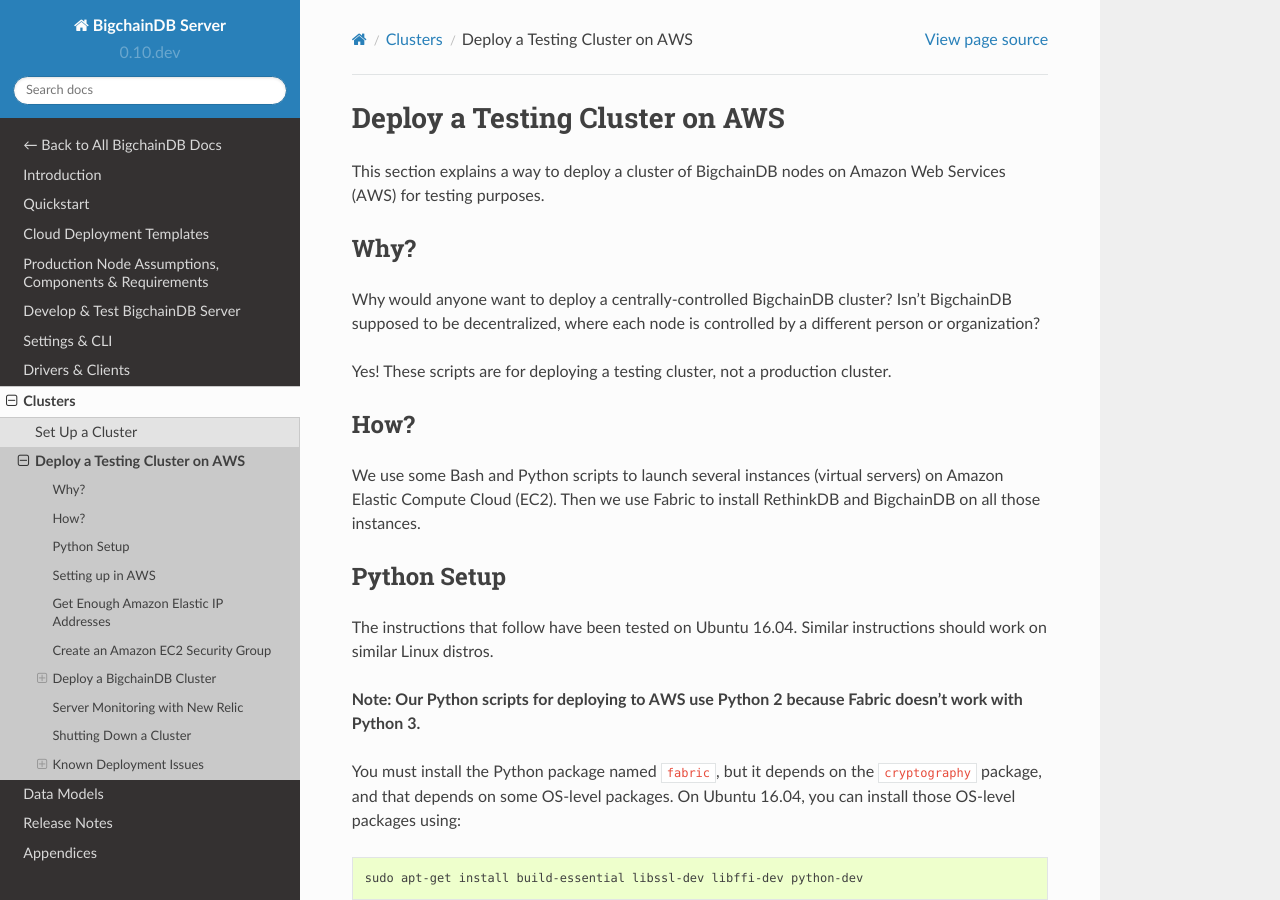
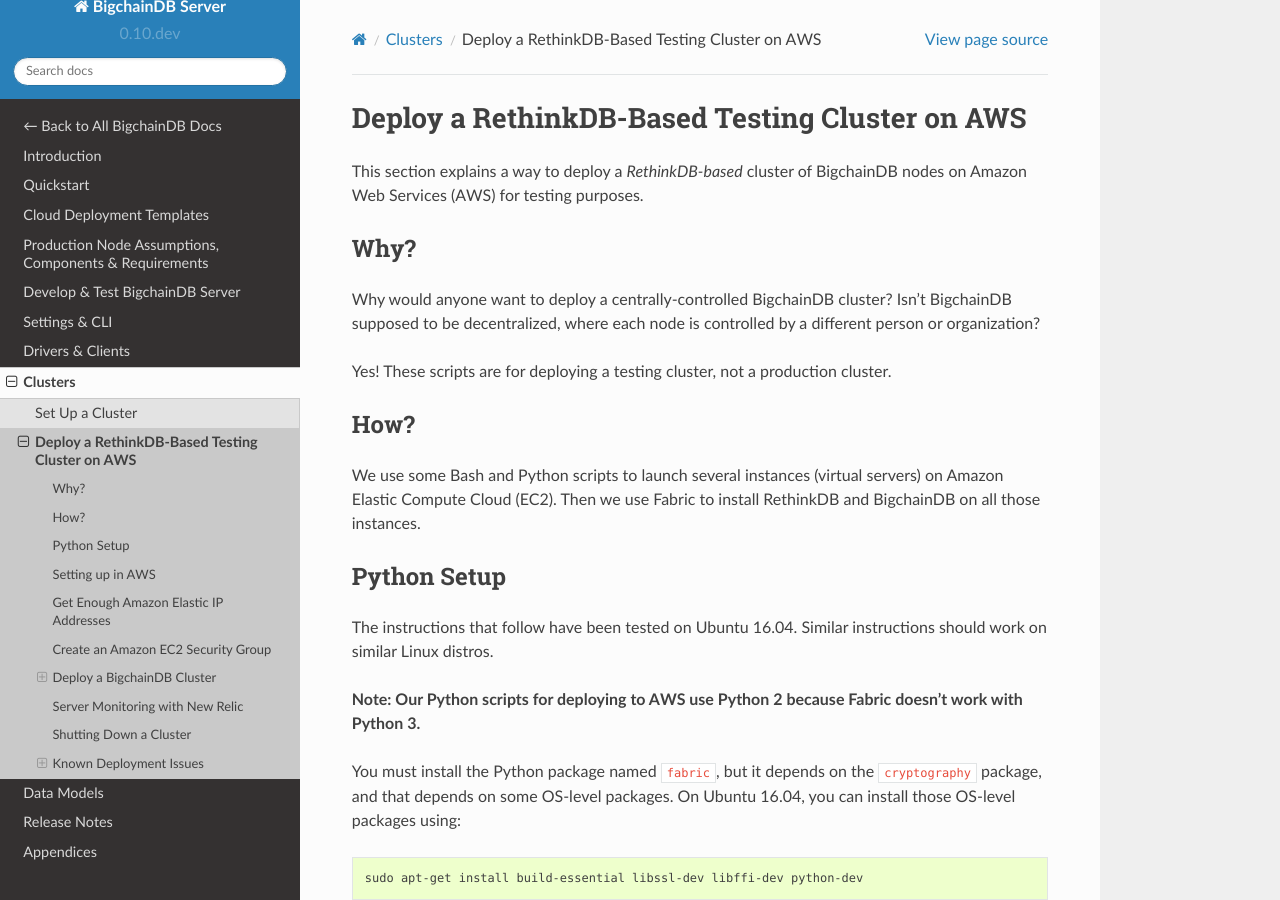
Before and after one commit to bigchaindb/bigchaindb, a Sphinx documentation site: the page built from docs/server/source/clusters-feds/aws-testing-cluster.md, in a window 1280 px wide and 900 px high. Built offline with Sphinx 7.4.7 and the Read the Docs theme 2.0.0, drawn with Linux system fonts in a browser that asks for light colours; pages that are not in the unit, such as notebooks, are missing from menus.

Commit message:
Clarify that AWS depl. scripts deploy w/ RethinkDB

```diff
--- a/docs/server/source/clusters-feds/aws-testing-cluster.md
+++ b/docs/server/source/clusters-feds/aws-testing-cluster.md
@@ -1,6 +1,6 @@
-# Deploy a Testing Cluster on AWS
+# Deploy a RethinkDB-Based Testing Cluster on AWS
 
-This section explains a way to deploy a cluster of BigchainDB nodes on Amazon Web Services (AWS) for testing purposes.
+This section explains a way to deploy a _RethinkDB-based_ cluster of BigchainDB nodes on Amazon Web Services (AWS) for testing purposes.
 
 ## Why?
 
```
